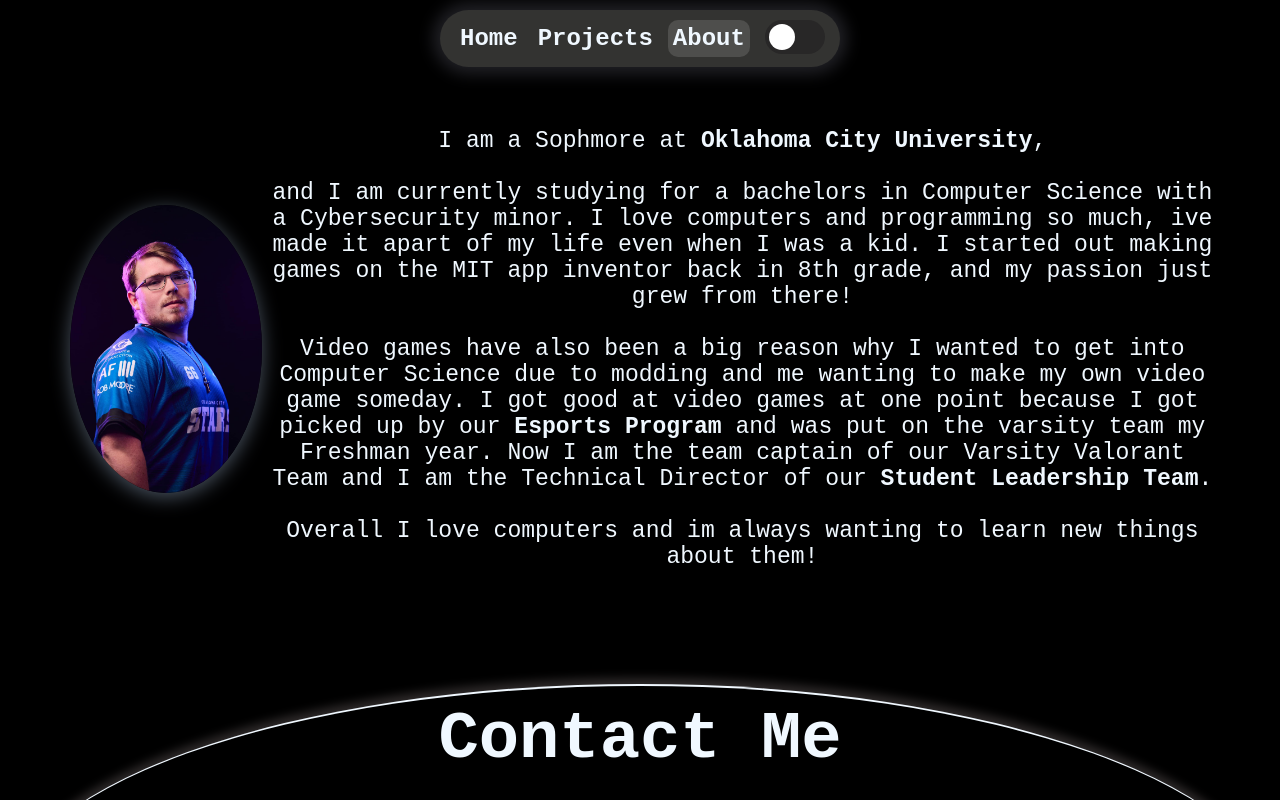
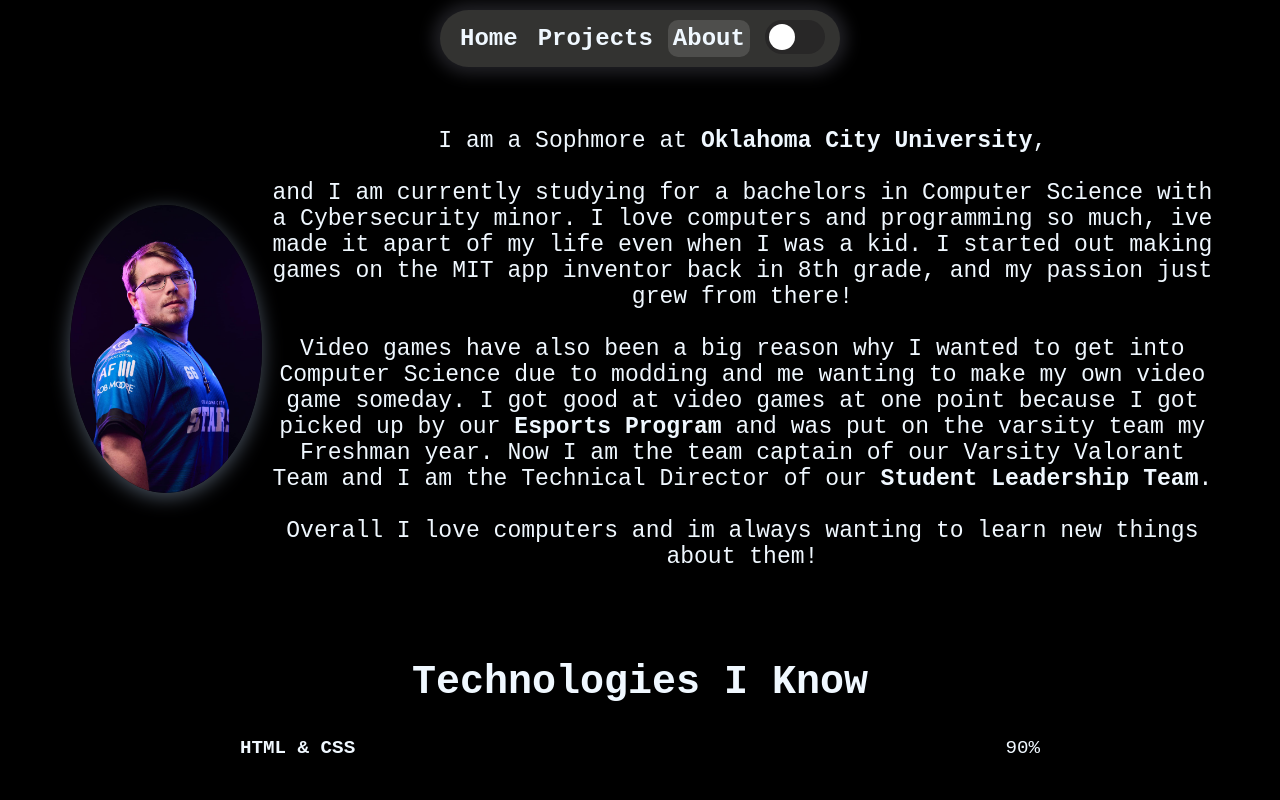
Before and after one commit to xDarthx/portfolio-website, a React (Vite) app: page / in a window 1280 px wide. Both pictures are taken after a click on the link "About". Shown: the top 800 px of the page. Built offline with nearby package versions, Linux system fonts and the light colour scheme.

Commit message:
Added Tech Knowledge

```diff
--- a/src/App.css
+++ b/src/App.css
@@ -228,6 +228,65 @@
   border-radius: 100%;
   flex-shrink: 0;
   box-shadow: 0px 4px 20px var(--text-secondary);
+}
+
+/* Technologies Section Styles */
+.technologiesDiv {
+  padding: 2vw 5vw;
+  background-color: var(--bg-primary);
+  cursor: default;
+  text-align: center;
+}
+
+.technologiesDiv h2 {
+  font-size: 2.5rem;
+  margin-bottom: 2rem;
+  text-align: center;
+  background: var(--text-primary);
+  -webkit-background-clip: text;
+  -webkit-text-fill-color: transparent;
+}
+
+.tech-container {
+  display: flex;
+  flex-direction: column;
+  gap: 1.5rem;
+  max-width: 800px;
+  margin: 0 auto;
+}
+
+.tech-item {
+  width: 100%;
+}
+
+.tech-header {
+  display: flex;
+  justify-content: space-between;
+  margin-bottom: 0.5rem;
+}
+
+.tech-name {
+  font-size: 1.2rem;
+  font-weight: bold;
+}
+
+.tech-proficiency {
+  font-size: 1.2rem;
+}
+
+.tech-bar-bg {
+  width: 100%;
+  height: 12px;
+  background-color: var(--tech-bar-bg);
+  border-radius: 6px;
+  overflow: hidden;
+}
+
+.tech-bar-fill {
+  height: 100%;
+  background-color: var(--tech-bar-fill);
+  border-radius: 6px;
+  transition: width 1.5s ease-in-out;
 }
 
 /* Project Card Styles */
--- a/src/App.jsx
+++ b/src/App.jsx
@@ -48,6 +48,16 @@
       videoSrc: ""
     }
   ]
+
+  const technologies = [
+    { name: "HTML & CSS", icon: "html5.svg", proficiency: 90 },
+    { name: "JavaScript", icon: "javascript.svg", proficiency: 85 },
+    { name: "Java", icon: "java.svg", proficiency: 85 },
+    { name: "C#", icon: "csharp.svg", proficiency: 80 },
+    { name: "React", icon: "react.svg", proficiency: 80 },
+    { name: "SQL", icon: "sql.svg", proficiency: 70},
+    { name: "C++", icon: "cpp.svg", proficiency: 65 }
+  ];
 
   const [menuActive, setMenuActive] = useState(false);
   const [lightDark, setLightDark] = useState(false);
@@ -138,6 +148,29 @@
           </div>
         </div>
       </>
+    );
+  }
+
+  function TechnologyItem({ tech }) {
+    const iconId = tech.icon.replace('.svg', '');
+
+    return (
+      <div className="tech-item">
+        <div className="tech-header">
+          {/* The icons was cool but it was too much of a pain to remake the svg file */}
+          {/* <svg width="50" height="50">
+            <use href={`./technology-icons.svg#${iconId}`} />
+          </svg> */}
+          <div className="tech-name">{tech.name}</div>
+          <div className="tech-proficiency">{tech.proficiency}%</div>
+        </div>
+        <div className="tech-bar-bg">
+          <div
+            className="tech-bar-fill"
+            style={{ width: `${tech.proficiency}%` }}
+          ></div>
+        </div>
+      </div>
     );
   }
 
@@ -325,6 +358,14 @@
                 </p>
               </article>
             </div>
+            <div className='technologiesDiv'>
+              <h2>Technologies I Know</h2>
+              <div className="tech-container">
+                {technologies.map((tech, index) => (
+                  <TechnologyItem key={index} tech={tech} />
+                ))}
+              </div>
+            </div>
             <div className='contactDiv'>
               <div className="textInfo">
                   <h1>Contact Me</h1>
```
Also changed, not shown: public/technology-icons.svg (added).
